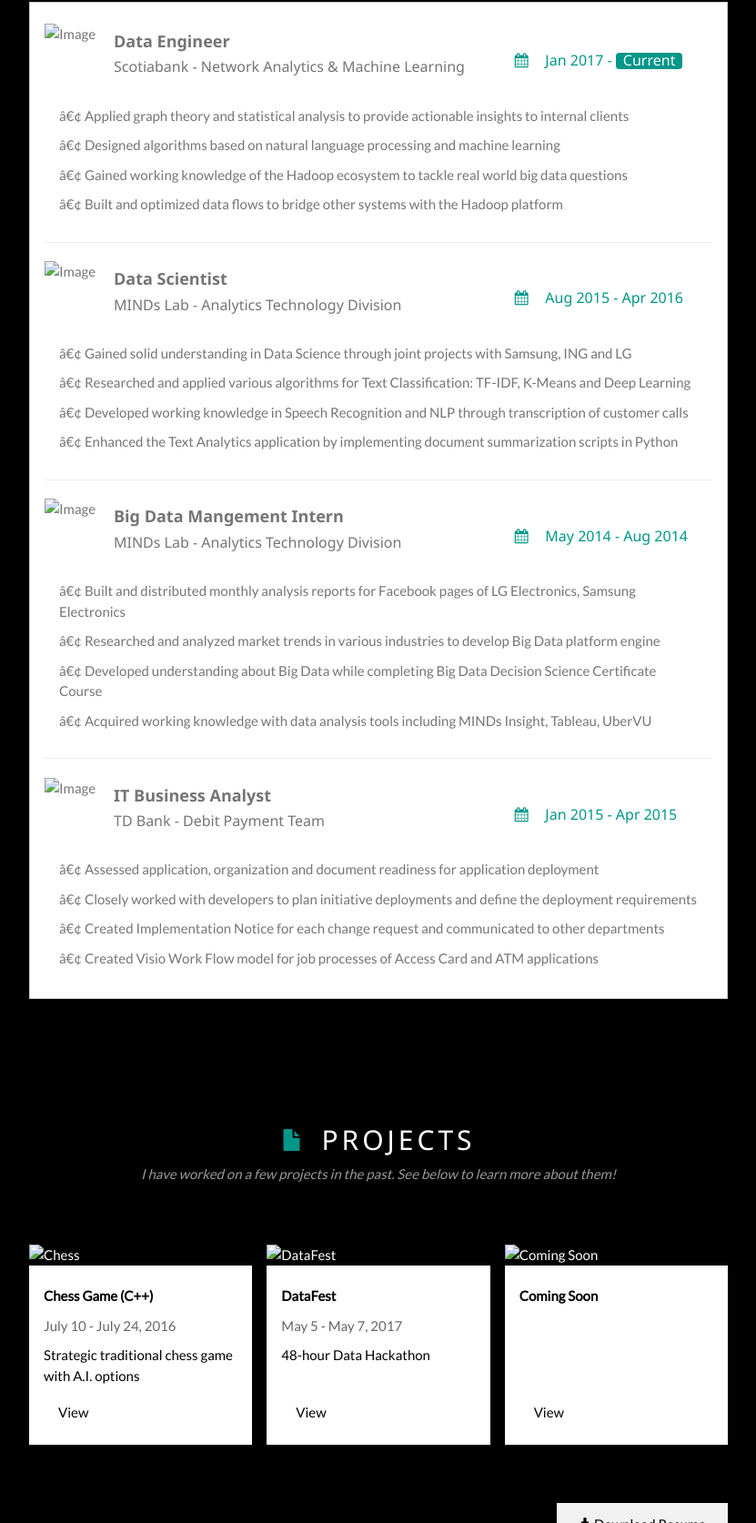
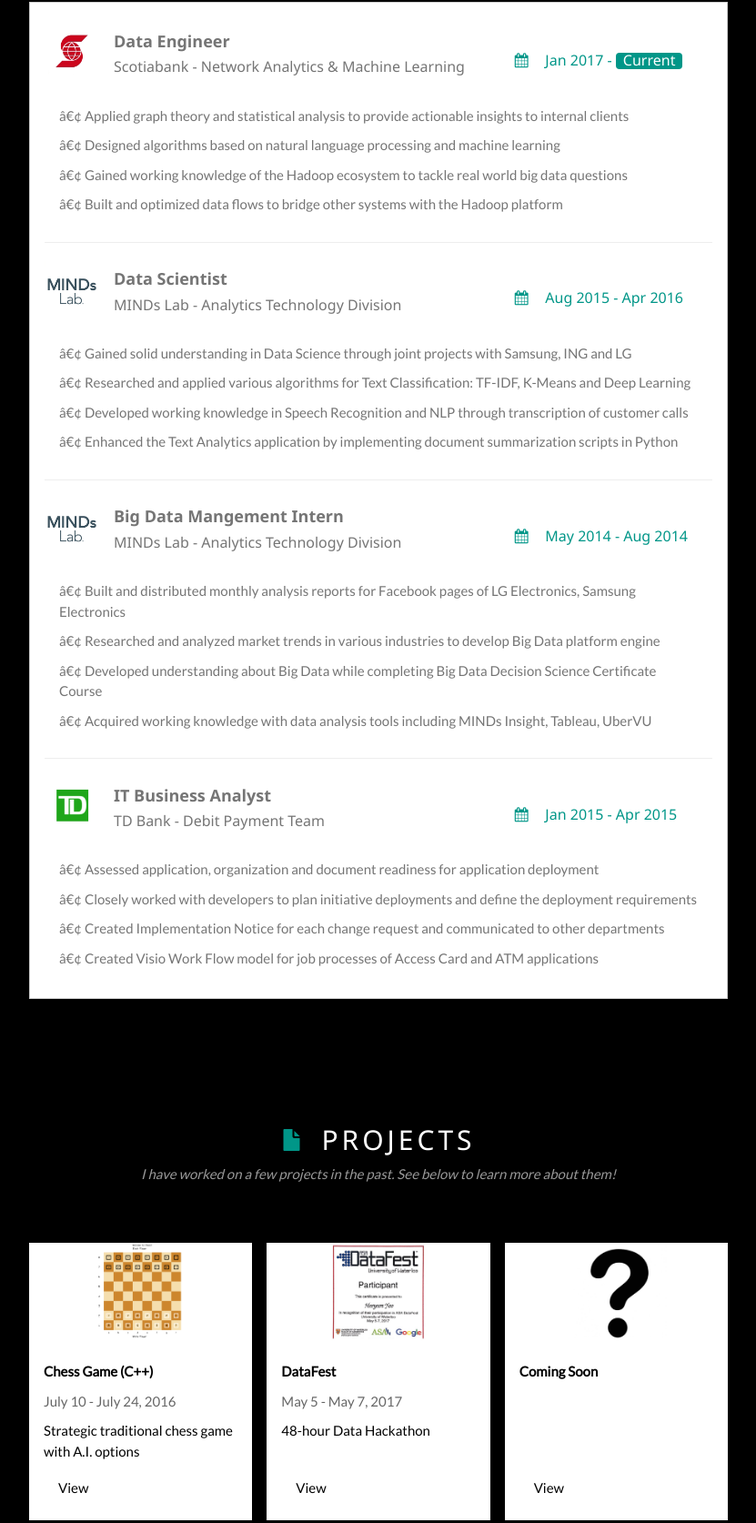
Before and after one commit to michelle-yooh/michellehy95.github.io, a plain HTML site: page index.html in a window 1280 px wide. Shown: the part 1598-3272 px from the top of the page at 91% size, without its empty margins (224-1055 px from the left). Drawn offline with nearby package versions, Linux system fonts and the light colour scheme.

Commit message:
Modified index.html

```diff
--- a/index.html
+++ b/index.html
@@ -198,7 +198,7 @@ a.teal { color: #99e1d9 }
           <div class="w3-container">
             <br>
             <div class="w3-col" style="width:70%">
-              <a href="http://www.scotiabank.com/ca/en/0,1091,5,00.html" target="_blank"><img src="images/scotia.jpg" alt="Image" class="w3-left w3-margin-right"" height="60" width="60"></a>
+              <a href="http://www.scotiabank.com/ca/en/0,1091,5,00.html" target="_blank"><img src="scotia.jpg" alt="Image" class="w3-left w3-margin-right"" height="60" width="60"></a>
               <h5 class="w3-normal"><b>Data Engineer</b></h5>
               <h6 class="w3-normal">Scotiabank - Network Analytics &amp Machine Learning</h6>
             </div>
@@ -217,7 +217,7 @@ a.teal { color: #99e1d9 }
           </div>
           <div class="w3-container">
             <div class="w3-col" style="width:70%">
-              <a href="http://mindslab.ai" target="_blank"><img src="images/mindslab.png" alt="Image" class="w3-left w3-margin-right"" height="60" width="60"></a>
+              <a href="http://mindslab.ai" target="_blank"><img src="mindslab.png" alt="Image" class="w3-left w3-margin-right"" height="60" width="60"></a>
               <h5 class="w3-normal"><b>Data Scientist</b></h5>
               <h6 class="w3-normal">MINDs Lab - Analytics Technology Division</h6>
             </div>
@@ -236,7 +236,7 @@ a.teal { color: #99e1d9 }
           </div>
           <div class="w3-container">
             <div class="w3-col" style="width:70%">
-              <a href="http://mindslab.ai" target="_blank"><img src="images/mindslab.png" alt="Image" class="w3-left w3-margin-right"" height="60" width="60"></a>
+              <a href="http://mindslab.ai" target="_blank"><img src="mindslab.png" alt="Image" class="w3-left w3-margin-right"" height="60" width="60"></a>
               <h5 class="w3-normal"><b>Big Data Mangement Intern</b></h5>
               <h6 class="w3-normal">MINDs Lab - Analytics Technology Division</h6>
             </div>
@@ -255,7 +255,7 @@ a.teal { color: #99e1d9 }
           </div>
           <div class="w3-container">
             <div class="w3-col" style="width:70%">
-              <a href="https://www.tdcanadatrust.com/" target="_blank"><img src="images/td.png" alt="Image" class="w3-left w3-margin-right"" height="60" width="60"></a>
+              <a href="https://www.tdcanadatrust.com/" target="_blank"><img src="td.png" alt="Image" class="w3-left w3-margin-right"" height="60" width="60"></a>
               <h5 class="w3-normal"><b>IT Business Analyst</b></h5>
               <h6 class="w3-normal">TD Bank - Debit Payment Team</h6>
             </div>
@@ -289,7 +289,7 @@ a.teal { color: #99e1d9 }
 
       <div class="w3-row-padding w3-padding-32" style="margin:0 -16px">
         <div class="w3-third w3-margin-bottom">
-          <img src="images/chessboard.png" alt="Chess" style="width:100%" class="w3-hover-opacity">
+          <img src="chessboard.png" alt="Chess" style="width:100%" class="w3-hover-opacity">
           <div class="w3-container w3-white">
             <br>
             <p><b>Chess Game (C++)</b></p>
@@ -299,7 +299,7 @@ a.teal { color: #99e1d9 }
           </div>
         </div>
         <div class="w3-third w3-margin-bottom">
-          <img src="images/datafest.png" alt="DataFest" style="width:100%; height:50%" class="w3-hover-opacity">
+          <img src="datafest.png" alt="DataFest" style="width:100%; height:50%" class="w3-hover-opacity">
           <div class="w3-container w3-white">
             <br>
             <p><b>DataFest</b></p>
@@ -309,7 +309,7 @@ a.teal { color: #99e1d9 }
           </div>
         </div>
         <div class="w3-third w3-margin-bottom">
-          <img src="images/question.png" alt="Coming Soon" style="width:100%" class="w3-hover-opacity">
+          <img src="question.png" alt="Coming Soon" style="width:100%" class="w3-hover-opacity">
           <div class="w3-container w3-white">
             <br>
             <p><b>Coming Soon</b></p>
@@ -337,7 +337,7 @@ a.teal { color: #99e1d9 }
       </div>
       <div class="w3-container">
         <a href="https://github.com/TimBaek/Chess" target="_blank">
-          <img src="images/chessboard.png" alt="Chess" style="width:100%" class="w3-hover-opacity">
+          <img src="chessboard.png" alt="Chess" style="width:100%" class="w3-hover-opacity">
         </a>
         <br>
         <h5>• Developed Chess game with two partners as final project for academic coursework (attained 96%)</h5>
@@ -359,7 +359,7 @@ a.teal { color: #99e1d9 }
       </div>
       <div class="w3-container">
         <a href="https://github.com/michellehy95/DataFest" target="_blank">
-          <img src="images/datafest_full.png" alt="DataFest" style="width:100%" class="w3-hover-opacity">
+          <img src="datafest_full.png" alt="DataFest" style="width:100%" class="w3-hover-opacity">
         </a>
         <br><br>
         <h5>• Received Honorable Mention in Data Hackathon sponsored by organizations such as Google, ASA and UWaterloo</h5>
```
